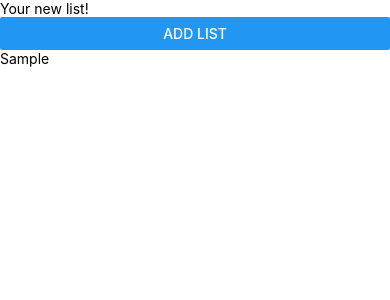
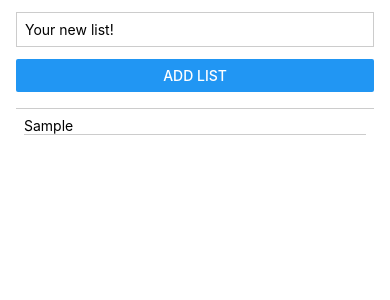
Before and after one commit to Mikkelof/IDATT2506-App-Project, a React Native app: screen / in a window 390 px wide. Both pictures are taken after typing "Sample" into the empty fields and a click on the button "ADD LIST". Shown: the top 300 px of the page. Built offline with nearby package versions, Linux system fonts and the light colour scheme.

Commit message:
Added some basic styling

```diff
--- a/App.js
+++ b/App.js
@@ -41,30 +41,30 @@ export default function App() {
     setModalIsVisible(false);
   }
 
-  function getTitle() {
-    let curTitle = listItems.find(o => o.id === currentListId)
-    if (curTitle !== undefined) {
-      return curTitle.text
-    }
-  }
-
   return (
-    <View>
-      <View>
+    <View style={styles.appContainer}>
+      <View style={styles.listsAndTitle}>
+        <Text style={styles.title}>{currentTitle}</Text>
         <Button title='Lists' onPress={startListHandler} />
-        <Text>{currentTitle}</Text>
       </View>
-      <ItemList items={currentListItems} onAddItem={addListItemHandler} />
+      <View >
+        <ItemList items={currentListItems} onAddItem={addListItemHandler} />
+      </View>
       <ListList visible={modalIsVisible} onOpenList={openList} titles={listTitles} onAddList={addListTitleHandler} />
     </View>
   );
 }
 
 const styles = StyleSheet.create({
-  container: {
-    flex: 1,
-    backgroundColor: '#fff',
-    alignItems: 'center',
-    justifyContent: 'center',
+  appContainer: {
+    paddingTop: 50,
+    paddingHorizontal: 16
   },
+  listsAndTitle: {
+    flexDirection: 'row',
+    justifyContent: 'space-between'
+  },
+  title: {
+    fontSize: 30
+  }
 });
--- a/components/ItemList.js
+++ b/components/ItemList.js
@@ -1,5 +1,5 @@
 import ListItem from "./ListItem";
-import { Modal, View, TextInput, Button, Text, FlatList } from "react-native";
+import { StyleSheet, Modal, View, TextInput, Button, Text, FlatList } from "react-native";
 import { useState } from 'react';
 
 function ItemList(props) {
@@ -16,8 +16,8 @@ function ItemList(props) {
 
     return (
         <View>
-            <TextInput placeholder='Your new item!' onChangeText={itemInputHandler} value={enteredListItem} />
-            <View>
+            <TextInput style={styles.inputField} placeholder='Your new item!' onChangeText={itemInputHandler} value={enteredListItem} />
+            <View style={styles.entireView}>
                 <Button title='Add item' onPress={addItemHandler} />
             </View>
             <View>
@@ -30,3 +30,18 @@ function ItemList(props) {
 }
 
 export default ItemList;
+
+const styles = StyleSheet.create({
+    inputField: {
+        borderWidth: 1,
+        borderColor: '#cccccc',
+        padding: 8,
+        marginTop: 12,
+        marginBottom: 12
+    },
+    entireView: {
+        borderBottomWidth: 1,
+        borderBottomColor: '#cccccc',
+        paddingBottom: 16
+    }
+})
--- a/components/ListItem.js
+++ b/components/ListItem.js
@@ -1,10 +1,10 @@
-import { View, Pressable, Text } from "react-native";
+import { View, StyleSheet, Pressable, Text } from "react-native";
 
 
 function ListItem(props) {
     return (
-        <View>
-            <Pressable>
+        <View style={styles.listItem}>
+            <Pressable android_ripple={{ color: '#210644' }}>
                 <Text>
                     {props.text}
                 </Text>
@@ -14,3 +14,11 @@ function ListItem(props) {
 }
 
 export default ListItem;
+
+const styles = StyleSheet.create({
+    listItem: {
+      margin: 8,
+      borderBottomColor: '#cccccc',
+      borderBottomWidth: 1
+    }
+});
--- a/components/ListList.js
+++ b/components/ListList.js
@@ -1,4 +1,4 @@
-import { Modal, View, TextInput, Button, Text, FlatList } from "react-native";
+import { Modal, StyleSheet, View, TextInput, Button, Text, FlatList } from "react-native";
 import { useState } from 'react';
 import ListListItem from "./ListListItem";
 
@@ -21,9 +21,9 @@ function ListList(props) {
 
     return (
         <Modal visible={props.visible} animationType="slide" >
-            <View>
-                <TextInput placeholder='Your new list!' onChangeText={listInputHandler} value={enteredListTitle} />
-                <View>
+            <View style={styles.entireView}>
+                <TextInput style={styles.inputField} placeholder='Your new list!' onChangeText={listInputHandler} value={enteredListTitle} />
+                <View style={styles.border}>
                     <Button title="Add list" onPress={addListHandler} />
                 </View>
                 <View>
@@ -37,3 +37,21 @@ function ListList(props) {
 }
 
 export default ListList;
+
+const styles = StyleSheet.create({
+    inputField: {
+        borderWidth: 1,
+        borderColor: '#cccccc',
+        padding: 8,
+        marginTop: 12,
+        marginBottom: 12
+    },
+    border: {
+        borderBottomWidth: 1,
+        borderBottomColor: '#cccccc',
+        paddingBottom: 16
+    },
+    entireView: {
+        paddingHorizontal: 16
+    }
+})
--- a/components/ListListItem.js
+++ b/components/ListListItem.js
@@ -1,10 +1,10 @@
-import { View, Pressable, Text } from "react-native";
+import { View, StyleSheet, Pressable, Text } from "react-native";
 
 
 function ListListItem(props) {
     return (
-        <View>
-            <Pressable onPress={props.onOpenList.bind(this, props)}>
+        <View style={styles.listItem}>
+            <Pressable android_ripple={{ color: '#210644' }} onPress={props.onOpenList.bind(this, props)}>
                 <Text>
                     {props.text}
                 </Text>
@@ -14,3 +14,11 @@ function ListListItem(props) {
 }
 
 export default ListListItem;
+
+const styles = StyleSheet.create({
+    listItem: {
+      margin: 8,
+      borderBottomColor: '#cccccc',
+      borderBottomWidth: 1
+    }
+});
```
